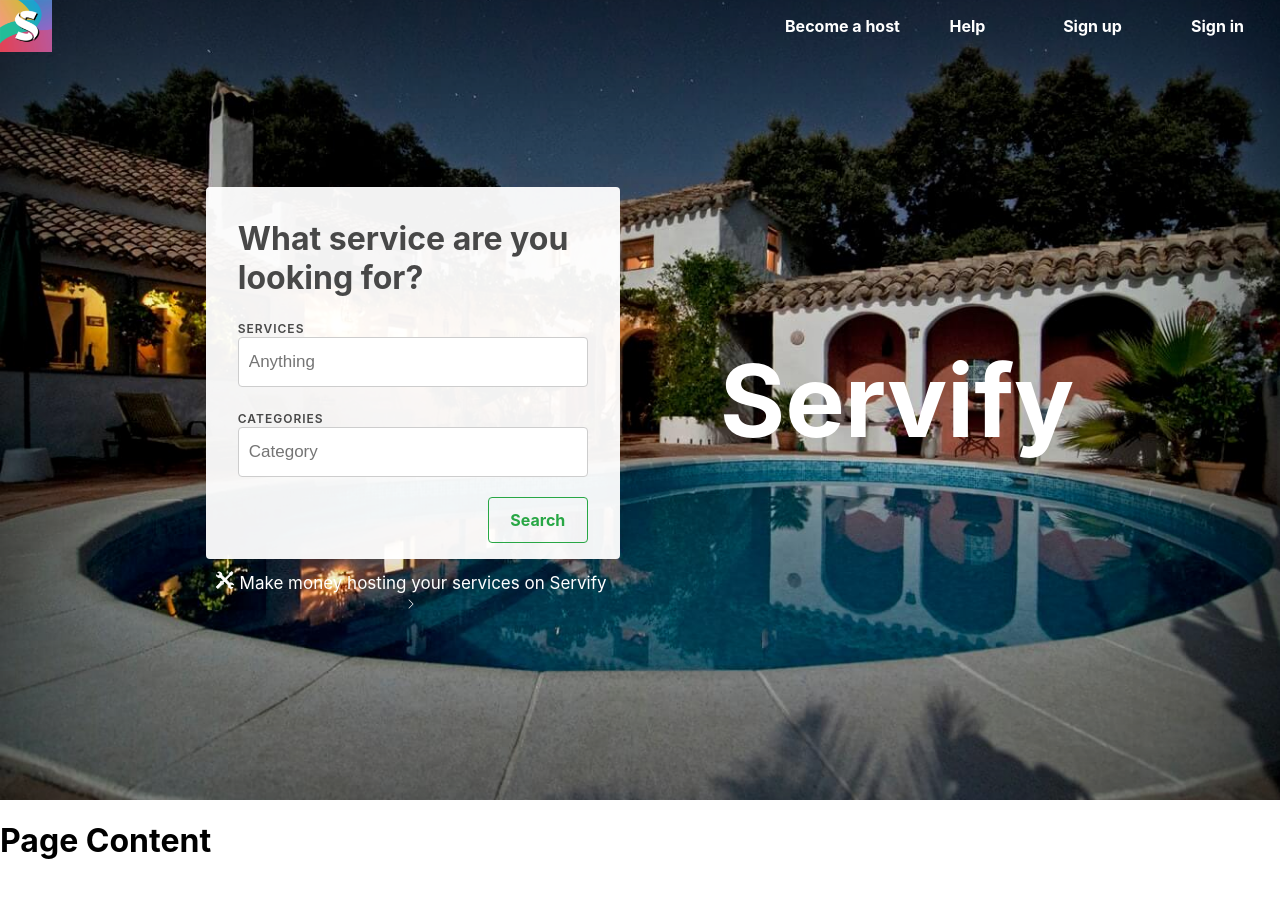
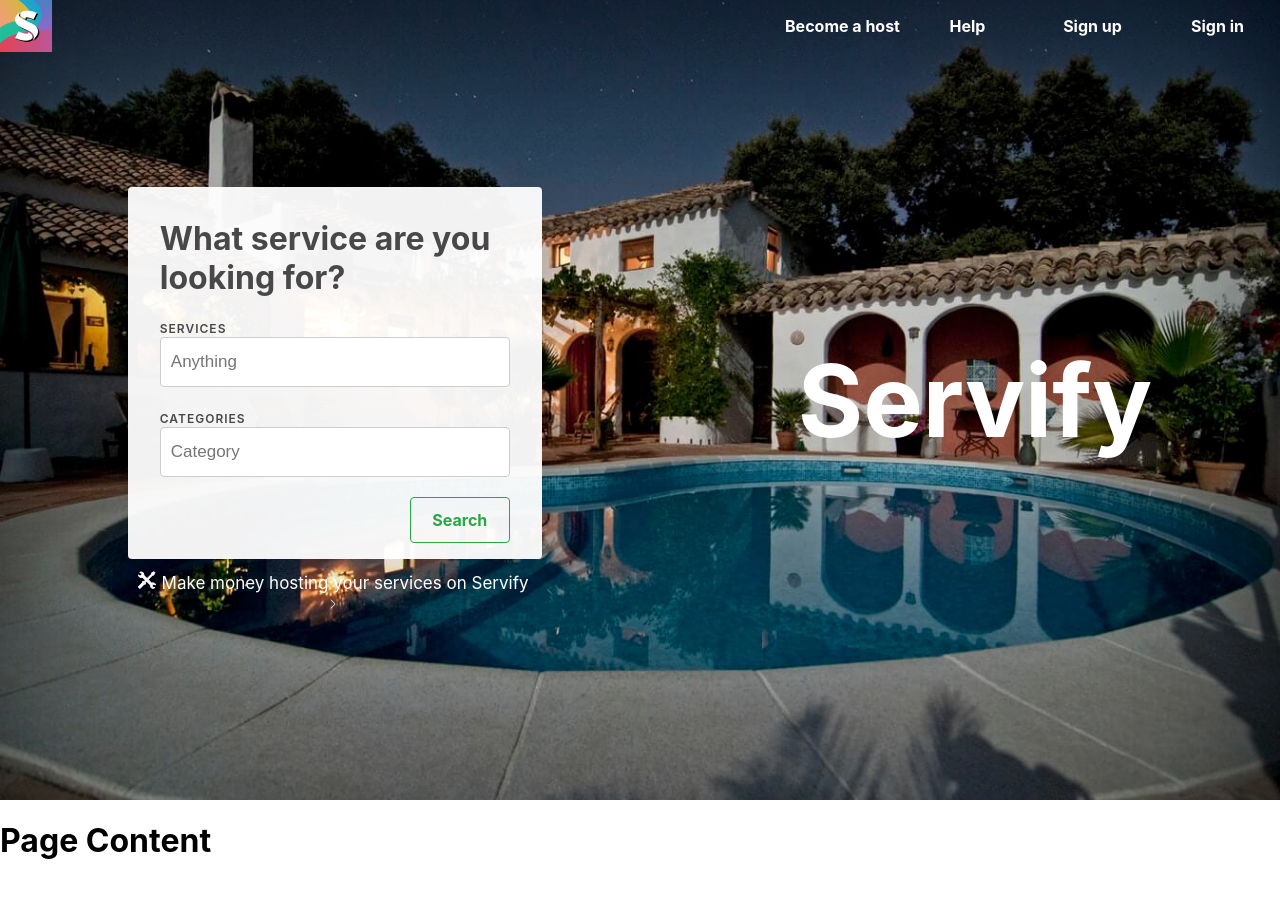
Before and after one commit to jorgebaralt/servify-web-app, a React (Create React App) app: page / in a window 1280 px wide. Shown: the top 898 px of the page. Built offline with nearby package versions, Linux system fonts and the light colour scheme.

Commit message:
SearchBox margin-right to 20vw (was 100px)

```diff
--- a/src/containers/Landing/Landing.module.css
+++ b/src/containers/Landing/Landing.module.css
@@ -25,7 +25,7 @@
     border-radius: 4px;
     padding: 32px;
     padding-bottom: 62px;
-    margin-right: 100px;
+    margin-right: 20vw;
     width: 350px;
     box-shadow: 0 16px 40px rgba(0,0,0,0.12);
 }
```
